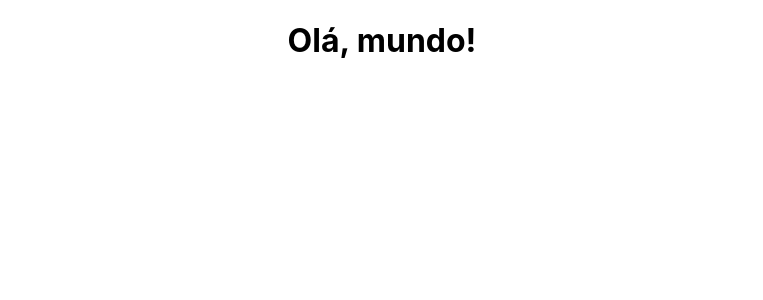
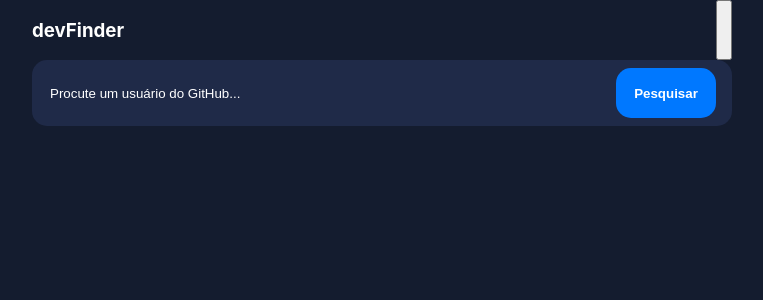
Before and after one commit to evaaldo/BUSCADOR-USUARIOS-GITHUB, a React (Create React App) app: page / in a window 1280 px wide. Shown: the top 300 px of the page, without its empty margins (258-1021 px from the left). Built offline with nearby package versions, Linux system fonts and the light colour scheme.

Commit message:
Criação da div superior

```diff
--- a/src/App.js
+++ b/src/App.js
@@ -1,10 +1,12 @@
 import './App.css';
-import Cabecalho from './Componentes/Cabecalho/Cabecalho';
+import ContainerCima from './Componentes/ContainerCima/ContainerCima';
 
 function App() {
   return (
     <div className="App">
-      <Cabecalho></Cabecalho>
+      <div>
+        <ContainerCima></ContainerCima>
+      </div>
     </div>
   );
 }
--- a/src/Componentes/Cabecalho/Cabecalho.js
+++ /dev/null
@@ -1,9 +0,0 @@
-function Cabecalho() {
-    return (
-        <div>
-            <h1>Olá, mundo!</h1>
-        </div>
-    )
-}
-
-export default Cabecalho
--- /dev/null
+++ b/src/Componentes/ContainerCima/ContainerCima.css
@@ -0,0 +1,42 @@
+body {
+    background-color: #141c2f;
+    display: flex;
+    flex-direction: column;
+    justify-content: center;
+    align-items: center;
+}
+
+.containerTopo__titulo {
+    color: white;
+    width: 700px;
+    display: flex;
+    justify-content: space-between;
+}
+
+.containerTopo__input {
+    height: 50px;
+    display: flex;
+    justify-content: space-between;
+    padding: .5em 1em;
+    background-color: #1f2a48;
+    border-radius: 15px;
+}
+
+.containerTopo__botao {
+    width: 100px;
+    border-radius: 15px;
+    border: none;
+    background-color: #0078ff;
+    color: white;
+    font-weight: 700;
+}
+
+.containerTopo__text {
+    background-color: transparent;
+    width: 300px;
+    border: none;
+}
+
+.containerTopo__text::placeholder {
+    color: white;
+}
--- /dev/null
+++ b/src/Componentes/ContainerCima/ContainerCima.js
@@ -0,0 +1,18 @@
+import './ContainerCima.css'
+
+function ContainerCima() {
+    return (
+        <div className="containerTopo">
+            <div className='containerTopo__titulo'>
+                <h3>devFinder</h3>
+                <button></button>
+            </div>
+            <div className='containerTopo__input'>
+                <input className='containerTopo__text' type='text' placeholder='Procute um usuário do GitHub...'></input>
+                <button className='containerTopo__botao'>Pesquisar</button>
+            </div>
+        </div>
+    )
+}
+
+export default ContainerCima
```
